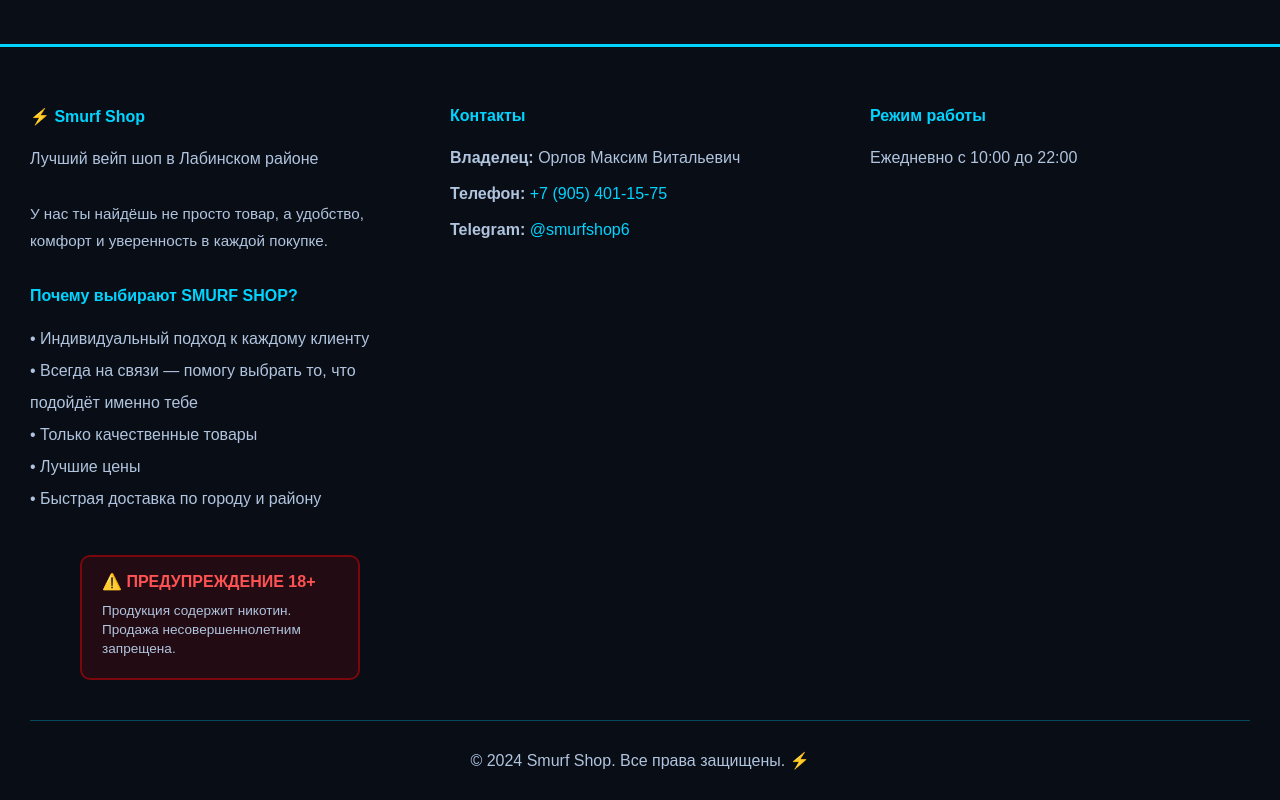
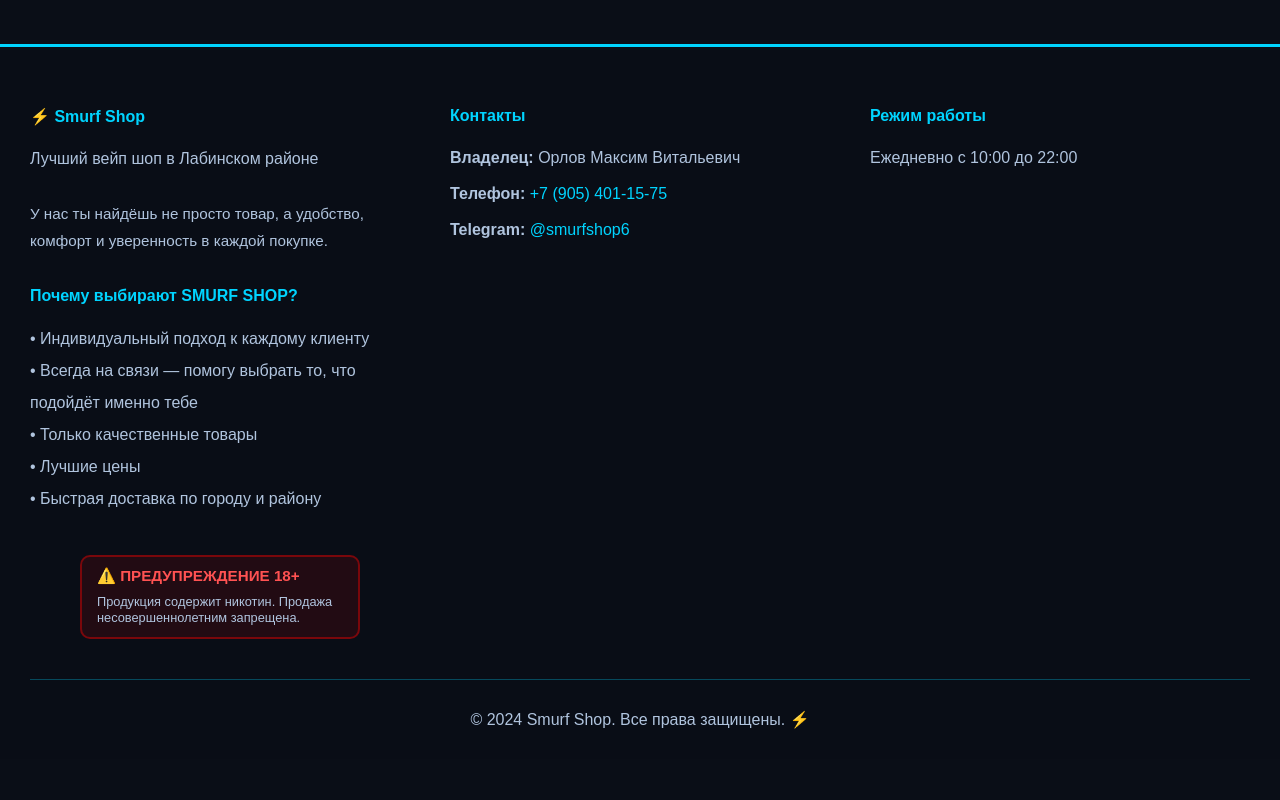
Before and after one commit to Daniil708-ui/smurfshop, a plain HTML site: page index.html in a window 1280 px wide. Shown: the part 2077-2877 px from the top of the page. After the commit the page ends 2836 px from the top, so only its background shows below. Drawn offline with Linux system fonts and the light colour scheme; no server answers.

Commit message:
Update index.html
корректировка предупреждения в подвале

```diff
--- a/index.html
+++ b/index.html
@@ -139,20 +139,25 @@
        .warning-18 {
     background: rgba(255,0,0,0.1);
     border: 2px solid rgba(255,0,0,0.4);
-            padding: 15px 20px !important;
+    padding: 10px 15px !important;
     border-radius: 10px;
     max-width: 280px;
     margin: 0 auto;
+    display: inline-block;
+    height: auto !important;
 }
+
 .warning-18 h4 {
-            color: #ff5252;
-            font-size: 1rem !important;
-            margin-bottom: 10px !important;
+    color: #ff5252 !important;
+    font-size: 0.95rem !important;
+    margin-bottom: 8px !important;
+    line-height: 1.2 !important;
 }
+
 .warning-18 p {
-            font-size: 0.85rem !important;
-            line-height: 1.4 !important;
-            margin-bottom: 5px !important;
+    font-size: 0.8rem !important;
+    line-height: 1.3 !important;
+    margin-bottom: 0 !important;
 }
         .footer-bottom { text-align: center; padding-top: 30px; border-top: 1px solid rgba(0,212,255,0.3); color: #b0c4de; }
 
```
Lines whose indentation alone changed are shown as unchanged.
